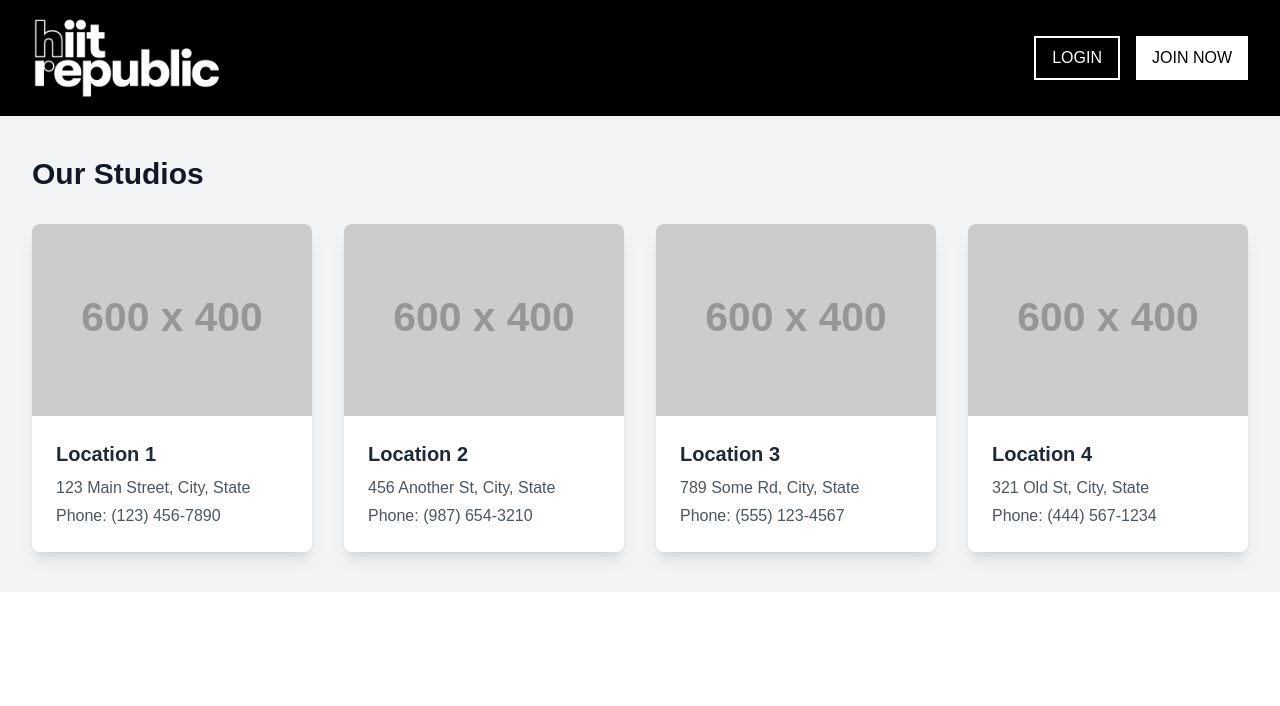
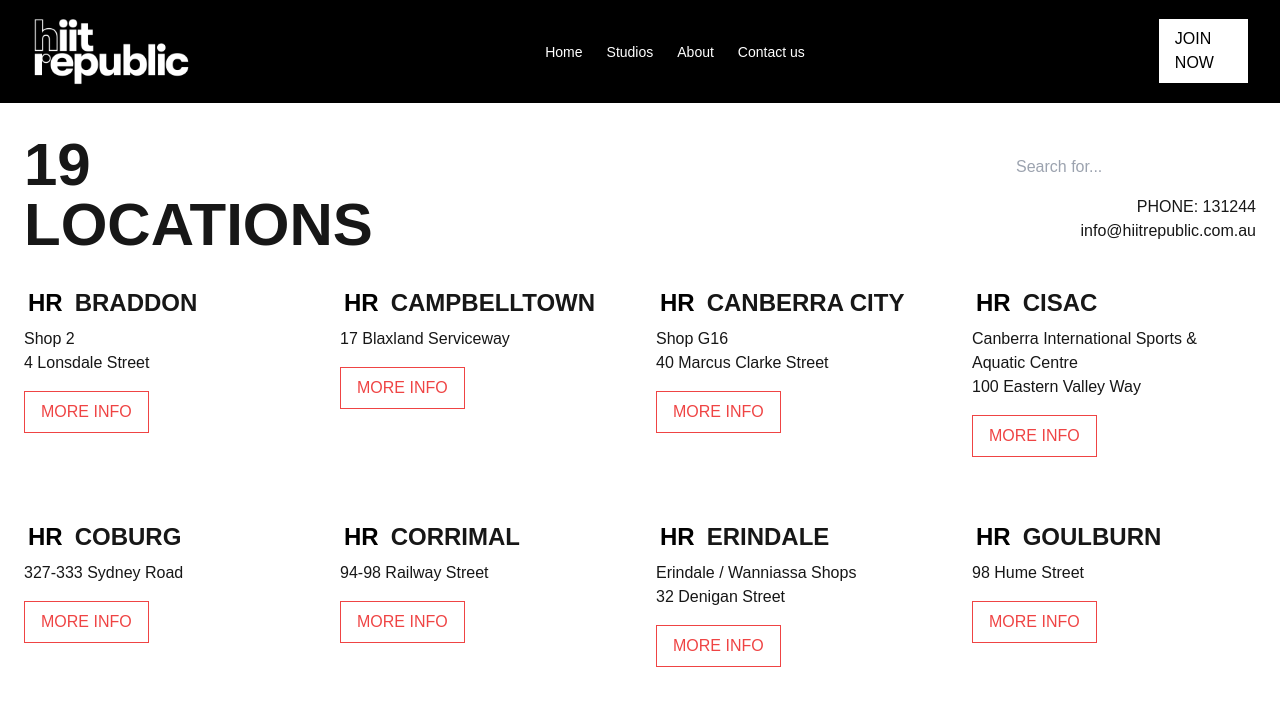
Before and after one commit to Timothy-itayi/viva-leisure-clone, a Next.js app in the folder hii-republic-clone/: page /studio in a window 1280 px wide. Shown: the top 706 px of the page. Built offline with nearby package versions, Linux system fonts and the light colour scheme.

Commit message:
update nav and burgermenu

```diff
--- a/hii-republic-clone/app/components/nav/Hamburger.tsx
+++ b/hii-republic-clone/app/components/nav/Hamburger.tsx
@@ -1,19 +1,19 @@
 const Hamburger = ({ isOpen }: { isOpen: boolean }) => {
     return (
-      <div className="group h-20 w-20 rounded-lg">
-        <div className="grid justify-items-center gap-1.5">
+      <div className="group duration-500   h-20 w-20 rounded-lg">
+        <div className="grid justify-items-center gap-1.5 ">
           <span
-            className={`h-1 w-8 rounded-full bg-white transition ${
+            className={`h-1 w-8 rounded-none bg-white transition-all duration-500 ${
               isOpen ? 'rotate-45 translate-y-2.5' : ''
             }`}
           ></span>
           <span
-            className={`h-1 w-8 rounded-full bg-white transition ${
+            className={`h-1 w-8 rounded-none bg-white transition-all duration-500 ${
               isOpen ? 'scale-0' : ''
             }`}
           ></span>
           <span
-            className={`h-1 w-8 rounded-full bg-white transition ${
+            className={`h-1 w-8 rounded-none bg-white transition-all duration-500 ${
               isOpen ? '-rotate-45 -translate-y-2.5' : ''
             }`}
           ></span>
--- a/hii-republic-clone/app/components/nav/Navbar.tsx
+++ b/hii-republic-clone/app/components/nav/Navbar.tsx
@@ -1,7 +1,7 @@
 'use client';
 
 import { useState } from 'react';
-import Hamburger from './Hamburger';
+import Hamburger from './Hamburger'; // Assuming you have a Hamburger component
 import Link from 'next/link';
 import Image from 'next/image';
 
@@ -13,77 +13,64 @@
   };
 
   return (
-    <div className="bg-black text-white flex justify-between items-center px-8 py-4">
-      <div className="flex items-center">
+    <div className="bg-black text-white flex justify-between items-center px-8 py-4 relative">
+      {/* Logo */}
+      <div className=" items-center static">
+      <Link href="/">
       <Image
   src="/assets/republic-logo.png"
-          width={190}
-          height={100}
+  width={200}
+  height={200}
   alt="hiit republic logo"
-          className=""
+  className="w-[200px] h-[auto]" // Fixed width and height
 />
+
+  </Link>
       </div>
+
       {/* Hamburger button for small screens */}
-      <div className="sm:hidden">
-        <button onClick={toggleHamburger} className="focus:outline-none">
+      <div className="sm:hidden absolute top-4 right-4">
+        <button onClick={toggleHamburger} className="focus:outline-none z-20 ">
           <Hamburger isOpen={isOpen} />
         </button>
       </div>
-      {/* Full menu for larger screens */}
 
-      <div className={`fixed  inset-0 z-50 bg-black bg-opacity-90 transition-all duration-300 ease-in-out sm:relative sm:z-auto sm:bg-transparent ${isOpen ? 'opacity-100 translate-x-0' : 'opacity-0 -translate-x-full'}`}>
+      {/* Full menu for larger screens, hamburger for mobile */}
+      <div
+        className={`absolute left-0 w-full bg-black bg-opacity-90 transition-all duration-300 ease-in-out z-10 sm:relative sm:h-auto sm:bg-transparent sm:flex sm:justify-center sm:items-center ${
+          isOpen ? 'top-[110px] opacity-100 translate-x-0' : 'top-0 opacity-0 -translate-x-full'
+        } sm:opacity-100 sm:translate-x-0 sm:top-auto`}
+      >
         <ul className="flex flex-col items-center justify-center h-full space-y-4 sm:flex-row sm:space-y-0 sm:space-x-6 text-lg">
           <li className="py-2">
-          <Link
-            href="/"
-            className="text-white text-sm font-regular hover:text-[#ff6c3a]"
-
-          >
+            <Link href="/" className="text-white text-sm font-regular hover:text-[#ff6c3a]">
               Home
             </Link>
           </li>
           <li className="py-2">
-          <Link
-            href="/studio"
-            className="text-white text-sm font-regular hover:text-[#ff6c3a]"
-
-          >
+            <Link href="/studio" className="text-white text-sm font-regular hover:text-[#ff6c3a]">
               Studios
             </Link>
           </li>
           <li className="py-2">
-          <Link
-            href=""
-            className="text-white text-sm font-regular hover:text-[#ff6c3a]"
-
-          >
+            <Link href="" className="text-white text-sm font-regular hover:text-[#ff6c3a]">
               About
             </Link>
           </li>
           <li className="py-2">
-          <Link
-            href=""
-            className="text-white text-sm font-regular hover:text-[#ff6c3a]"
-
-          >
+            <Link href="https://timothyitayi.com" className="text-white text-sm font-regular hover:text-[#ff6c3a]">
               Contact us
             </Link>
           </li>
-        <li className="py-2">
-          <Link
-            href=""
-            className="text-white text-sm font-regular hover:text-[#ff6c3a]"
 
-          >
-            SHOWDOWN
-          </Link>
-        </li>
         </ul>
       </div>
-      {/* Buttons on the right */}
+
+      {/* Buttons on the right (only visible on larger screens) */}
       <div className="hidden sm:flex space-x-4">
-        <button className="border-2 border-white px-4 py-2">LOGIN</button>
-        <button className="bg-white text-black px-4 py-2">JOIN NOW</button>
+
+        <p className="bg-white text-black px-4 py-2">JOIN NOW</p>
+
       </div>
     </div>
   );
--- /dev/null
+++ b/hii-republic-clone/app/data/locations.ts
@@ -0,0 +1,12 @@
+const locations = [
+    { name: "BRADDON", address: "Shop 2\n4 Lonsdale Street" },
+    { name: "CAMPBELLTOWN", address: "17 Blaxland Serviceway" },
+    { name: "CANBERRA CITY", address: "Shop G16\n40 Marcus Clarke Street" },
+    { name: "CISAC", address: "Canberra International Sports &\nAquatic Centre\n100 Eastern Valley Way" },
+    { name: "COBURG", address: "327-333 Sydney Road" },
+    { name: "CORRIMAL", address: "94-98 Railway Street" },
+    { name: "ERINDALE", address: "Erindale / Wanniassa Shops\n32 Denigan Street" },
+    { name: "GOULBURN", address: "98 Hume Street" },
+  ];
+
+  export default locations;
--- a/hii-republic-clone/app/layout.tsx
+++ b/hii-republic-clone/app/layout.tsx
@@ -1,6 +1,7 @@
 import type { Metadata } from "next";
 import localFont from "next/font/local";
 import "./globals.css";
+import Navbar from "./components/nav/Navbar";
 
 
 export const metadata: Metadata = {
@@ -14,11 +15,12 @@
   children: React.ReactNode;
 }>) {
   return (
+
     <html lang="en">
 
       <body
-
       >
+        <Navbar/>
         {children}
       </body>
     </html>
--- a/hii-republic-clone/app/page.tsx
+++ b/hii-republic-clone/app/page.tsx
@@ -5,7 +5,7 @@
 export default function Home() {
   return (
     <div className="bg-black">
-      <Navbar />
+
       {/* Background Image Div */}
       <div className="h-screen bg-cover bg-center bg-[url('/assets/home-page.jpg')] sm:bg-cover md:bg-center lg:bg-right">
         {/* Responsive content over the background image */}
--- a/hii-republic-clone/app/studio/page.tsx
+++ b/hii-republic-clone/app/studio/page.tsx
@@ -1,47 +1,28 @@
 import React from 'react';
-import Navbar from '../components/nav/Navbar';
+import locations from '../data/locations';
+const Studios  = () => {
 
-const Studios = () => {
+
   return (
-    <><Navbar /><div className="py-10 bg-gray-100">
-      <div className="max-w-7xl mx-auto px-4 sm:px-6 lg:px-8">
-        <h1 className="text-3xl font-bold text-gray-900 mb-8">Our Studios</h1>
-        <div className="grid gap-8 sm:grid-cols-1 md:grid-cols-2 lg:grid-cols-3 xl:grid-cols-4">
-          <div className="bg-white shadow-lg rounded-lg overflow-hidden">
-            <img src="https://placehold.co/600x400" alt="Studio Image" className="w-full h-48 object-cover" />
-            <div className="p-6">
-              <h2 className="text-xl font-semibold text-gray-800">Location 1</h2>
-              <p className="text-gray-600 mt-2">123 Main Street, City, State</p>
-              <p className="text-gray-600 mt-1">Phone: (123) 456-7890</p>
-            </div>
-          </div>
-          <div className="bg-white shadow-lg rounded-lg overflow-hidden">
-            <img src="https://placehold.co/600x400" alt="Studio Image" className="w-full h-48 object-cover" />
-            <div className="p-6">
-              <h2 className="text-xl font-semibold text-gray-800">Location 2</h2>
-              <p className="text-gray-600 mt-2">456 Another St, City, State</p>
-              <p className="text-gray-600 mt-1">Phone: (987) 654-3210</p>
-            </div>
-          </div>
-          <div className="bg-white shadow-lg rounded-lg overflow-hidden">
-            <img src="https://placehold.co/600x400" alt="Studio Image" className="w-full h-48 object-cover" />
-            <div className="p-6">
-              <h2 className="text-xl font-semibold text-gray-800">Location 3</h2>
-              <p className="text-gray-600 mt-2">789 Some Rd, City, State</p>
-              <p className="text-gray-600 mt-1">Phone: (555) 123-4567</p>
-            </div>
-          </div>
-          <div className="bg-white shadow-lg rounded-lg overflow-hidden">
-            <img src="https://placehold.co/600x400" alt="Studio Image" className="w-full h-48 object-cover" />
-            <div className="p-6">
-              <h2 className="text-xl font-semibold text-gray-800">Location 4</h2>
-              <p className="text-gray-600 mt-2">321 Old St, City, State</p>
-              <p className="text-gray-600 mt-1">Phone: (444) 567-1234</p>
-            </div>
-          </div>
+    <div className="px-6 py-8">
+      <div className="flex justify-between items-center mb-8  ">
+        <h1 className="text-6xl font-bold">19<br />LOCATIONS</h1>
+        <div>
+          <input type="text" placeholder="Search for..." className="bg-white text-black px-4 py-2 rounded-full w-64" />
+          <p className="text-right mt-2">PHONE: 131244</p>
+          <p className="text-right">info@hiitrepublic.com.au</p>
         </div>
       </div>
-    </div></>
+      <div className="grid grid-cols-1 sm:grid-cols-2 lg:grid-cols-4 gap-8">
+        {locations.map((location, index) => (
+          <div key={index} className="mb-8">
+            <h2 className="text-2xl font-bold mb-2"><span className="bg-white text-black px-1 mr-2">HR</span>{location.name}</h2>
+            <p className="mb-4 whitespace-pre-line">{location.address}</p>
+            <button className="border border-red-500 text-red-500 px-4 py-2 hover:bg-red-500 hover:text-white transition-colors">MORE INFO</button>
+          </div>
+        ))}
+      </div>
+    </div>
   );
 };
 
```
Lines whose indentation alone changed are shown as unchanged.
